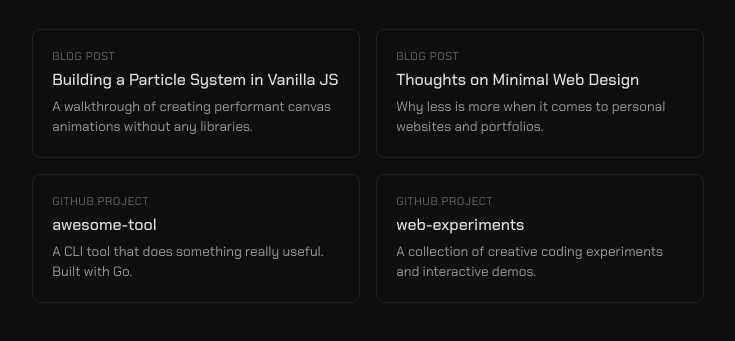
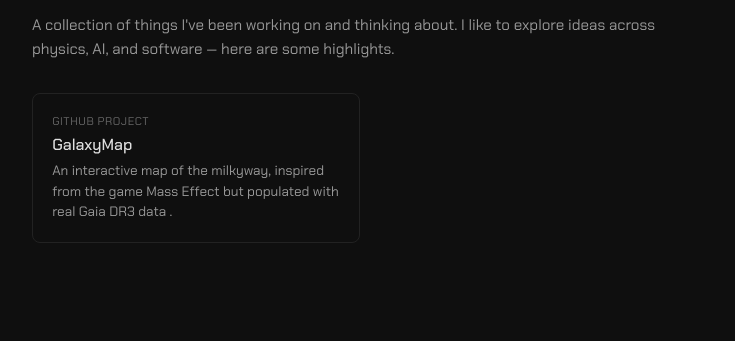
Before and after one commit to Aswin-R-Nair/aswin-r-nair.github.io, a plain HTML site: page cool.html in a window 1280 px wide. Shown: the part 137-478 px from the top of the page, without its empty margins (272-1007 px from the left). Drawn offline with Linux system fonts and the light colour scheme.

Commit message:
setup cool page

```diff
--- a/cool.html
+++ b/cool.html
@@ -51,6 +51,12 @@
     h1 {
       font-weight: 500;
       font-size: 1.8rem;
+      margin-bottom: 1rem;
+    }
+    .intro {
+      color: #999;
+      font-size: 0.95rem;
+      line-height: 1.6;
       margin-bottom: 2rem;
     }
     .grid {
@@ -59,10 +65,14 @@
       gap: 1rem;
     }
     .card {
+      display: block;
+      text-decoration: none;
+      color: #e0e0e0;
       border: 1px solid #222;
       border-radius: 8px;
       padding: 1.2rem;
       transition: border-color 0.2s;
+      cursor: pointer;
     }
     .card:hover { border-color: #444; }
     .card .label {
@@ -77,11 +87,6 @@
       font-size: 1rem;
       margin-bottom: 0.4rem;
     }
-    .card h2 a {
-      text-decoration: none;
-      transition: color 0.2s;
-    }
-    .card h2 a:hover { color: #fff; }
     .card p {
       font-size: 0.85rem;
       color: #999;
@@ -96,27 +101,28 @@
 <body>
   <a href="index.html" class="back">&larr; Back</a>
   <h1>Cool Stuff</h1>
+  <p class="intro">A collection of things I've been working on and thinking about. I like to explore ideas across physics, AI, and software — here are some highlights.</p>
   <div class="grid">
-    <div class="card">
+    <!-- <a class="card" href="https://example.com/blog/particle-system" target="_blank">
       <div class="label">Blog Post</div>
-      <h2><a href="#">Building a Particle System in Vanilla JS</a></h2>
+      <h2>Building a Particle System in Vanilla JS</h2>
       <p>A walkthrough of creating performant canvas animations without any libraries.</p>
-    </div>
-    <div class="card">
+    </a>
+    <a class="card" href="https://example.com/blog/minimal-web-design" target="_blank">
       <div class="label">Blog Post</div>
-      <h2><a href="#">Thoughts on Minimal Web Design</a></h2>
+      <h2>Thoughts on Minimal Web Design</h2>
       <p>Why less is more when it comes to personal websites and portfolios.</p>
-    </div>
-    <div class="card">
+    </a>
+    <a class="card" href="https://github.com/example/awesome-tool" target="_blank">
       <div class="label">GitHub Project</div>
-      <h2><a href="#">awesome-tool</a></h2>
+      <h2>awesome-tool</h2>
       <p>A CLI tool that does something really useful. Built with Go.</p>
-    </div>
-    <div class="card">
+    </a> -->
+    <a class="card" href="https://github.com/Aswin-R-Nair/GalaxyMap" target="_blank">
       <div class="label">GitHub Project</div>
-      <h2><a href="#">web-experiments</a></h2>
-      <p>A collection of creative coding experiments and interactive demos.</p>
-    </div>
+      <h2>GalaxyMap</h2>
+      <p>An interactive map of the milkyway, inspired from the game Mass Effect but populated with real Gaia DR3 data .</p>
+    </a>
   </div>
 </body>
 </html>
```
Also changed, not shown: index.html (+1 -1 lines).
